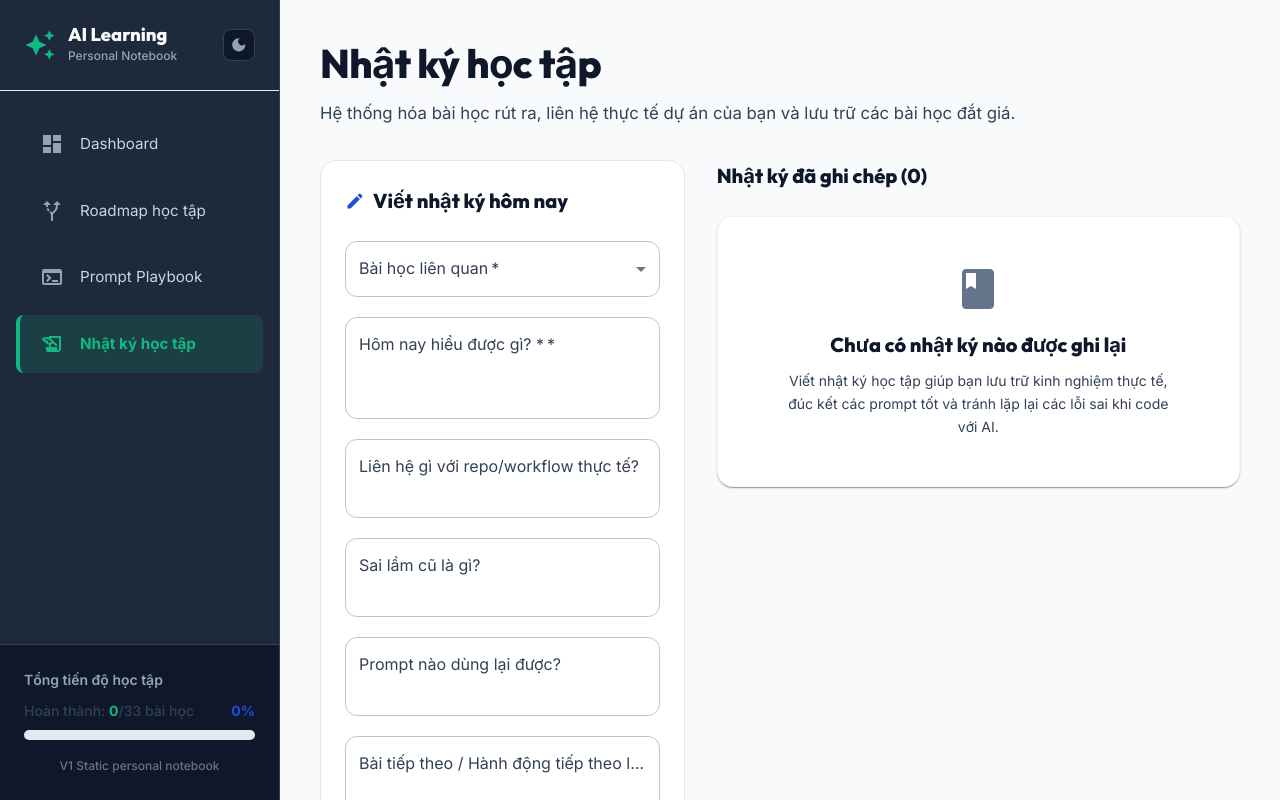
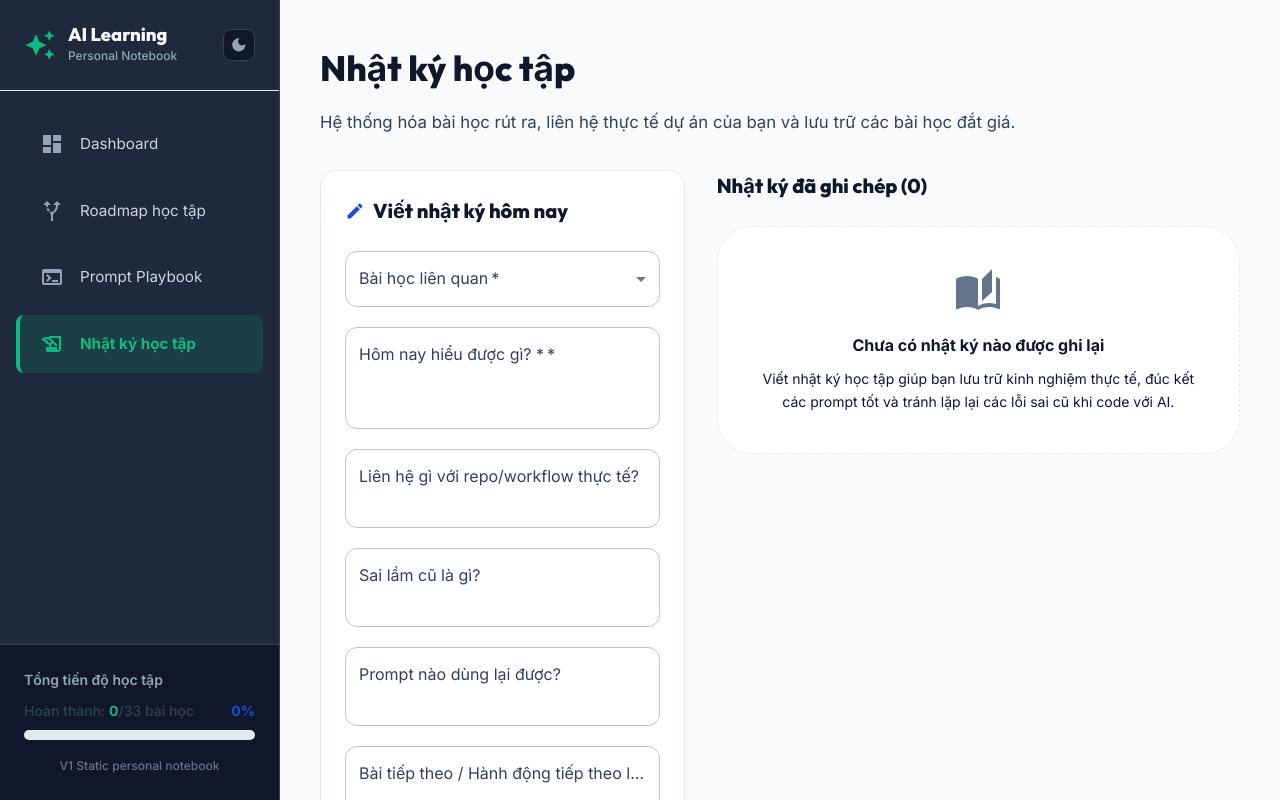
Before and after one commit to pmtriit-91/ai-learning-notebook-v1, a React (Vite) app: page /log in a window 1280 px wide. Shown: the top 800 px of the page. Built offline with nearby package versions, Linux system fonts and the light colour scheme.

Commit message:
fix: UI chung

```diff
--- a/src/pages/LearningLog.tsx
+++ b/src/pages/LearningLog.tsx
@@ -13,7 +13,7 @@ import {
     IconButton,
     Grid,
 } from '@mui/material';
-import { Book, Delete, Edit, CalendarToday } from '@mui/icons-material';
+import { Delete, Edit, CalendarToday, AutoStories } from '@mui/icons-material';
 import { lessons } from '../data/lessons';
 import { PromptBlock } from '../components/PromptBlock';
 
@@ -92,13 +92,13 @@ export const LearningLog: React.FC = () => {
             {/* Header Page */}
             <Box sx={{ mb: 4 }}>
                 <Typography
-                    variant="h3"
+                    variant="h6"
                     sx={{
                         fontFamily: 'var(--font-heading)',
                         fontWeight: 800,
                         color: 'text.primary',
                         mb: 1.5,
-                        fontSize: { xs: '2rem', md: '2.5rem' },
+                        fontSize: { xs: '2rem', md: '2.2rem' },
                     }}
                 >
                     Nhật ký học tập
@@ -251,22 +251,24 @@ export const LearningLog: React.FC = () => {
 
                     {logs.length === 0 ? (
                         <Paper
+                            elevation={0}
                             sx={{
-                                p: 6,
+                                p: 5,
                                 textAlign: 'center',
-                                borderRadius: '16px',
-                                border: '1px dotted',
+                                border: '1px dashed',
                                 borderColor: 'divider',
+                                borderRadius: 3,
+                                bgcolor: 'grey.50',
                                 backgroundColor: 'background.paper',
                             }}
                         >
-                            <Book sx={{ fontSize: '3rem', color: 'text.disabled', mb: 2 }} />
-                            <Typography variant="h6" sx={{ fontWeight: 800, color: 'text.primary', mb: 1 }}>
+                            <AutoStories sx={{ fontSize: '3rem', color: 'text.disabled', mb: 2 }} />
+                            <Typography variant="subtitle1" sx={{ mb: 1, fontWeight: 700 }}>
                                 Chưa có nhật ký nào được ghi lại
                             </Typography>
-                            <Typography variant="body2" sx={{ color: 'text.secondary', maxWidth: '400px', mx: 'auto' }}>
+                            <Typography variant="body2" color="text.secondary">
                                 Viết nhật ký học tập giúp bạn lưu trữ kinh nghiệm thực tế, đúc kết các prompt tốt và
-                                tránh lặp lại các lỗi sai khi code với AI.
+                                tránh lặp lại các lỗi sai cũ khi code với AI.
                             </Typography>
                         </Paper>
                     ) : (
--- a/src/pages/PromptPlaybook.tsx
+++ b/src/pages/PromptPlaybook.tsx
@@ -144,13 +144,13 @@ YÊU CẦU BẮT BUỘC ĐỂ TRÁNH HALLUCINATION:
             {/* Header Page */}
             <Box sx={{ mb: 4 }}>
                 <Typography
-                    variant="h3"
+                    variant="h6"
                     sx={{
                         fontFamily: 'var(--font-heading)',
                         fontWeight: 800,
                         color: 'text.primary',
                         mb: 1.5,
-                        fontSize: { xs: '2rem', md: '2.5rem' },
+                        fontSize: { xs: '2rem', md: '2.2rem' },
                         display: 'flex',
                         alignItems: 'center',
                         gap: 1.5,
--- a/src/pages/Roadmap.tsx
+++ b/src/pages/Roadmap.tsx
@@ -18,15 +18,16 @@ export const Roadmap: React.FC<RoadmapProps> = ({ progress }) => {
             {/* Header Page */}
             <Box sx={{ mb: 4 }}>
                 <Typography
-                    variant="h3"
+                    variant="h6"
                     sx={{
                         fontFamily: 'var(--font-heading)',
                         fontWeight: 800,
                         color: 'text.primary',
                         mb: 1.5,
+                        fontSize: { xs: '2rem', md: '2.2rem' },
                         display: 'flex',
                         alignItems: 'center',
-                        gap: 1.25,
+                        gap: 1.5,
                     }}
                 >
                     <Box sx={{ color: 'primary.main', display: 'flex' }}>
@@ -34,7 +35,7 @@ export const Roadmap: React.FC<RoadmapProps> = ({ progress }) => {
                     </Box>
                     Lộ trình học AI
                 </Typography>
-                <Typography variant="body1" sx={{ color: '#475569', fontSize: '1.05rem' }}>
+                <Typography variant="body1" sx={{ color: 'text.secondary', fontSize: '1.05rem' }}>
                     Lộ trình bài bản gồm 5 Phase với 33 bài học được thiết kế để dẫn dắt bạn trở thành AI Product
                     Builder.
                 </Typography>
```
